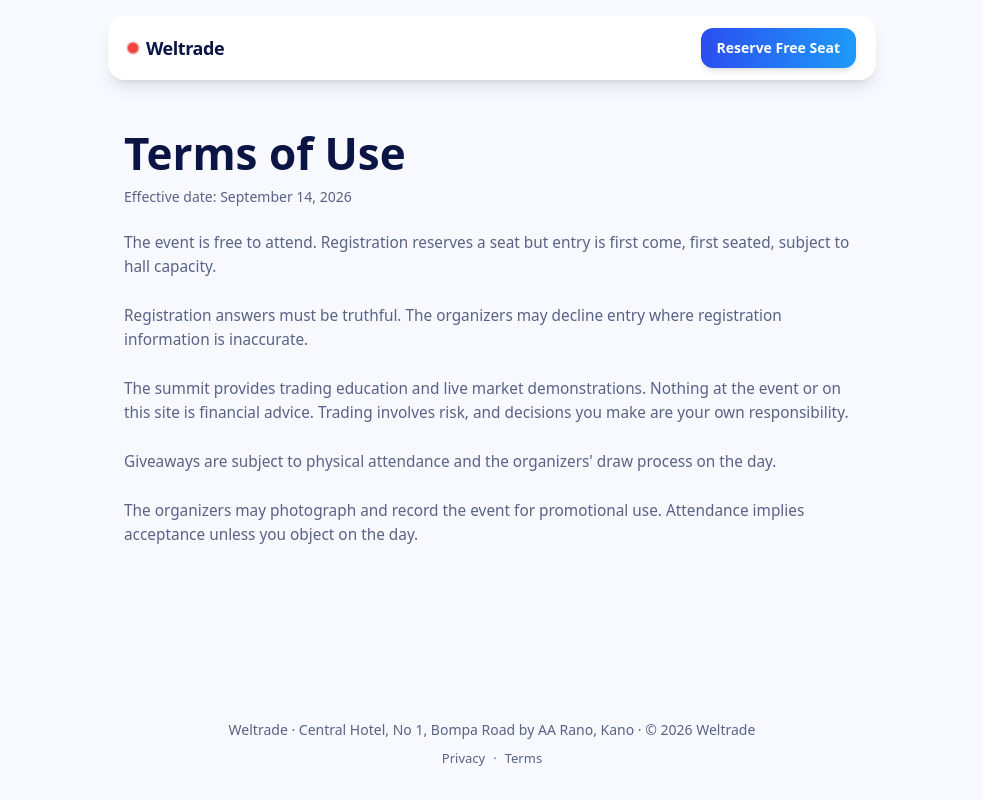
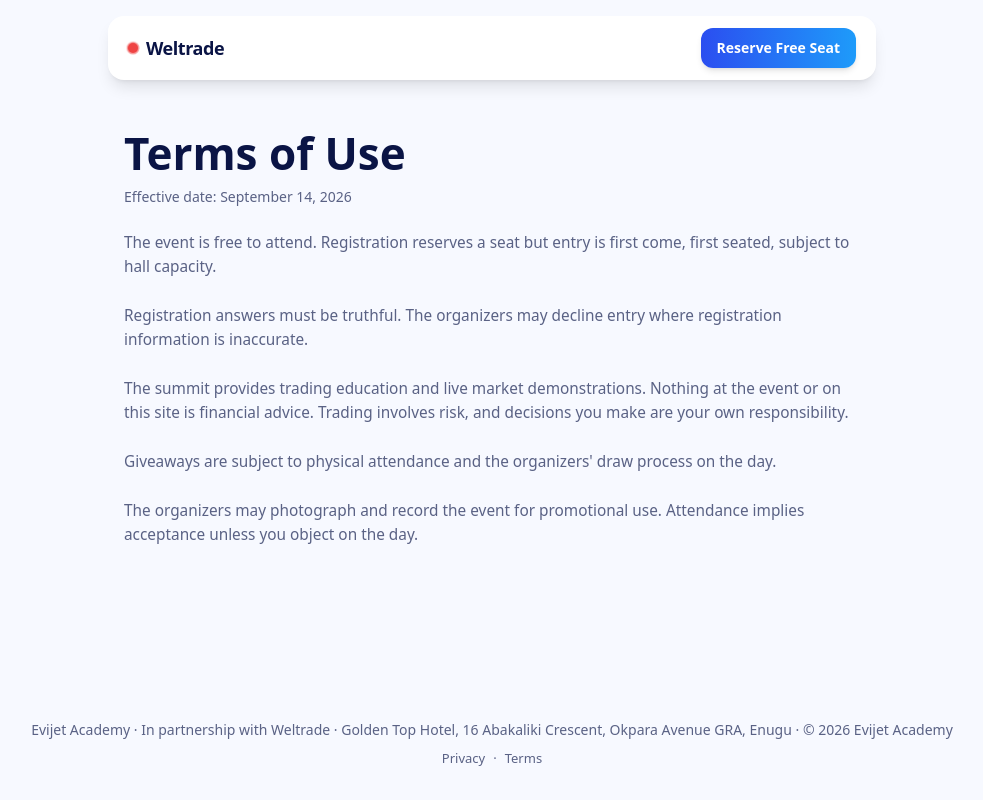
Before and after one commit to Krypton-Creation/evijet, a React (Vite) app: page /terms in a window 1280 px wide. Shown: the whole page, without its empty margins (148-1131 px from the left). Built offline with nearby package versions, Linux system fonts and the light colour scheme; no server answers.

Commit message:
Update MiniFooter content and links

```diff
--- a/src/components/MiniFooter.tsx
+++ b/src/components/MiniFooter.tsx
@@ -4,15 +4,14 @@ export default function MiniFooter() {
   return (
     <footer className="max-w-5xl mx-auto px-4 py-8 text-center text-wt-gray-text text-sm">
       <p>
-        Weltrade &middot; Central Hotel, No 1, Bompa Road by AA Rano, Kano &middot; &copy; 2026
-        Weltrade
+        Evijet Academy &middot; In partnership with Weltrade &middot; Golden Top Hotel, 16 Abakaliki Crescent, Okpara Avenue GRA, Enugu &middot; &copy; 2026 Evijet Academy
       </p>
       <p className="mt-2 text-[13px]">
-        <Link to="/privacy" className="text-wt-gray-text hover:underline">
+        <Link to="#" className="text-wt-gray-text hover:underline">
           Privacy
         </Link>
         <span className="mx-2">&middot;</span>
-        <Link to="/terms" className="text-wt-gray-text hover:underline">
+        <Link to="#" className="text-wt-gray-text hover:underline">
           Terms
         </Link>
       </p>
```
